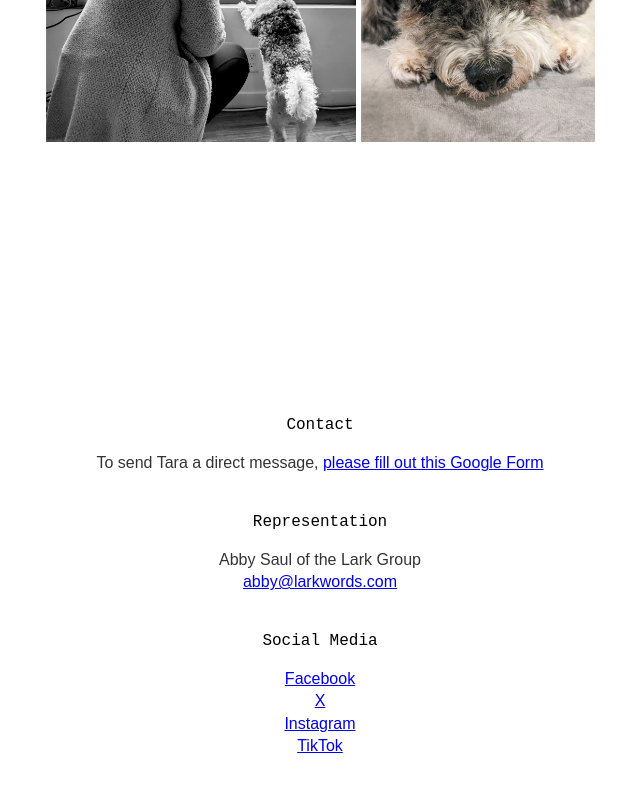
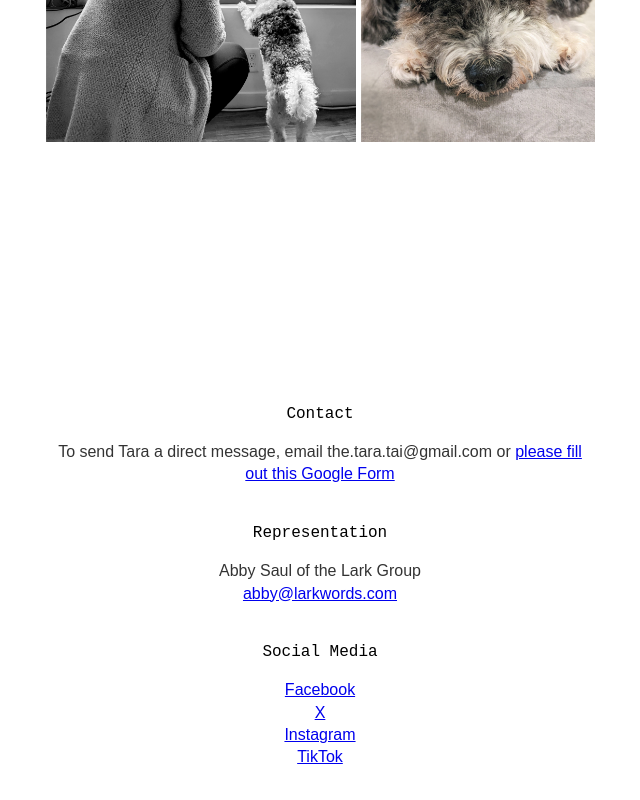
Before and after one commit to aekao/aekao.github.io, a plain HTML site: page index.html in a window 1280 px wide. Shown: the part 2053-2853 px from the top of the page, without its empty margins (570-1210 px from the left). Drawn offline with Linux system fonts and the light colour scheme; a web font is replaced by a local one.

Commit message:
Adding email for Goodreads nonsense

```diff
--- a/index.html
+++ b/index.html
@@ -109,7 +109,7 @@
     <section class="center">
       <div class="container">
         <h2 id="contact-heading">Contact</h2>
-        <p>To send Tara a direct message, <a href="https://docs.google.com/forms/d/e/1FAIpQLScnlNzL4a7ByzIc1ij26Vr8yKigK7NvlVnGM-g-bAMS0jCNJQ/viewform">please fill out this Google Form</a></p>
+        <p>To send Tara a direct message, email the.tara.tai@gmail.com or <a href="https://docs.google.com/forms/d/e/1FAIpQLScnlNzL4a7ByzIc1ij26Vr8yKigK7NvlVnGM-g-bAMS0jCNJQ/viewform">please fill out this Google Form</a></p>
       </div>
       <div class="container">
         <h3>Representation</h3>
```
